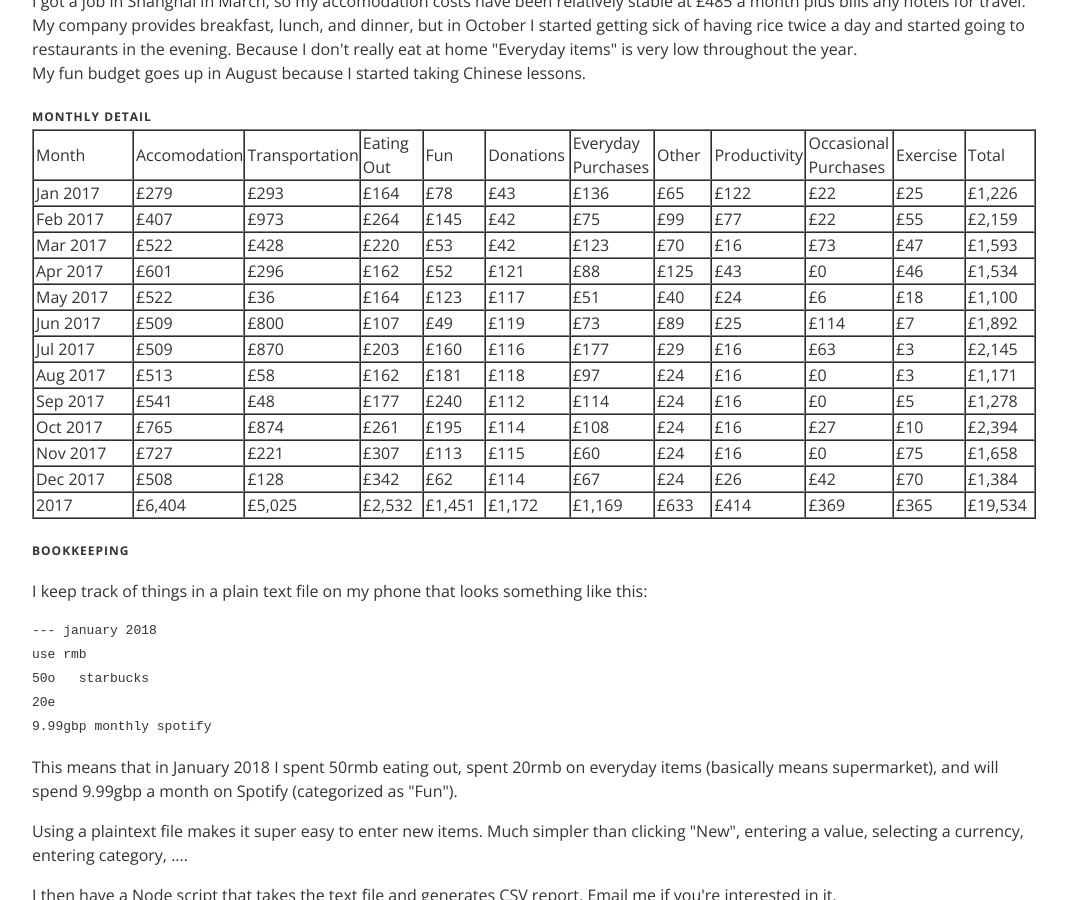
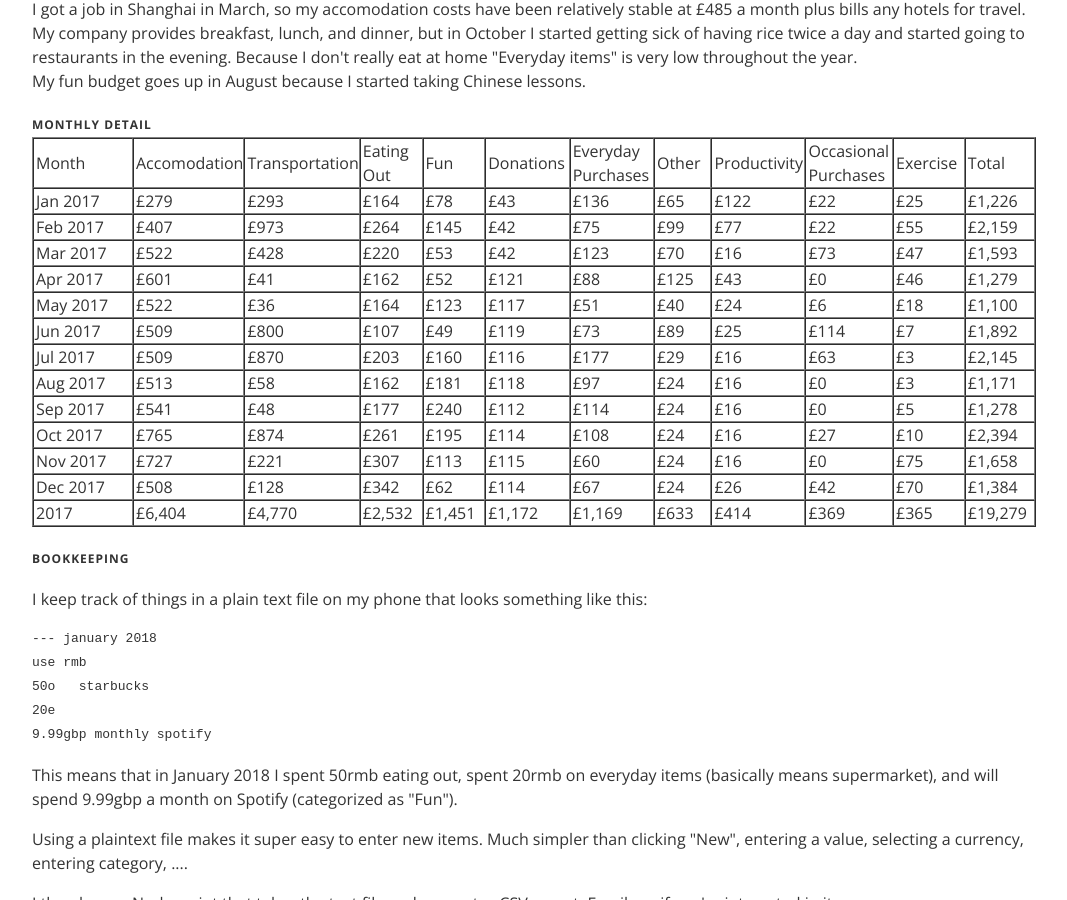
Before and after one commit to mattzeunert/mattzeunert.github.io, a Jekyll site: the page built from money.html, in a window 1280 px wide and 900 px high, scrolled down 1180 px. Shown: the whole window, without its empty margins (106-1173 px from the left). Built offline with Jekyll 4.4.1, drawn with Linux system fonts in a browser that asks for light colours; nearby versions of some CDN libraries.

Commit message:
Adjust Seoul trip cost

```diff
--- a/money.html
+++ b/money.html
@@ -98,7 +98,7 @@ Tracking my personal spending.
     <tr>
     <td data-sheets-value="{&quot;1&quot;:3,&quot;3&quot;:42826}" data-sheets-numberformat="[null,5,&quot;mmm\&quot;  \&quot;yyyy&quot;]">Apr 2017</td>
     <td data-sheets-value="{&quot;1&quot;:3,&quot;3&quot;:601}" data-sheets-numberformat="[null,4,&quot;[$&pound;]#,##0&quot;,1]">&pound;601</td>
-    <td data-sheets-value="{&quot;1&quot;:3,&quot;3&quot;:296}" data-sheets-numberformat="[null,4,&quot;[$&pound;]#,##0&quot;,1]">&pound;296</td>
+    <td data-sheets-value="{&quot;1&quot;:3,&quot;3&quot;:41}" data-sheets-numberformat="[null,4,&quot;[$&pound;]#,##0&quot;,1]">&pound;41</td>
     <td data-sheets-value="{&quot;1&quot;:3,&quot;3&quot;:162}" data-sheets-numberformat="[null,4,&quot;[$&pound;]#,##0&quot;,1]">&pound;162</td>
     <td data-sheets-value="{&quot;1&quot;:3,&quot;3&quot;:52}" data-sheets-numberformat="[null,4,&quot;[$&pound;]#,##0&quot;,1]">&pound;52</td>
     <td data-sheets-value="{&quot;1&quot;:3,&quot;3&quot;:121}" data-sheets-numberformat="[null,4,&quot;[$&pound;]#,##0&quot;,1]">&pound;121</td>
@@ -107,7 +107,7 @@ Tracking my personal spending.
     <td data-sheets-value="{&quot;1&quot;:3,&quot;3&quot;:43}" data-sheets-numberformat="[null,4,&quot;[$&pound;]#,##0&quot;,1]">&pound;43</td>
     <td data-sheets-value="{&quot;1&quot;:3,&quot;3&quot;:0}" data-sheets-numberformat="[null,4,&quot;[$&pound;]#,##0&quot;,1]">&pound;0</td>
     <td data-sheets-value="{&quot;1&quot;:3,&quot;3&quot;:46}" data-sheets-numberformat="[null,4,&quot;[$&pound;]#,##0&quot;,1]">&pound;46</td>
-    <td data-sheets-value="{&quot;1&quot;:3,&quot;3&quot;:1534}" data-sheets-numberformat="[null,4,&quot;[$&pound;]#,##0&quot;,1]">&pound;1,534</td>
+    <td data-sheets-value="{&quot;1&quot;:3,&quot;3&quot;:1279}" data-sheets-numberformat="[null,4,&quot;[$&pound;]#,##0&quot;,1]">&pound;1,279</td>
     </tr>
     <tr>
     <td data-sheets-value="{&quot;1&quot;:3,&quot;3&quot;:42856}" data-sheets-numberformat="[null,5,&quot;mmm\&quot;  \&quot;yyyy&quot;]">May 2017</td>
@@ -224,7 +224,7 @@ Tracking my personal spending.
     <tr>
     <td data-sheets-value="{&quot;1&quot;:3,&quot;3&quot;:2017}">2017</td>
     <td data-sheets-value="{&quot;1&quot;:3,&quot;3&quot;:6404}" data-sheets-numberformat="[null,4,&quot;[$&pound;]#,##0&quot;,1]">&pound;6,404</td>
-    <td data-sheets-value="{&quot;1&quot;:3,&quot;3&quot;:5025}" data-sheets-numberformat="[null,4,&quot;[$&pound;]#,##0&quot;,1]">&pound;5,025</td>
+    <td data-sheets-value="{&quot;1&quot;:3,&quot;3&quot;:4770}" data-sheets-numberformat="[null,4,&quot;[$&pound;]#,##0&quot;,1]">&pound;4,770</td>
     <td data-sheets-value="{&quot;1&quot;:3,&quot;3&quot;:2532}" data-sheets-numberformat="[null,4,&quot;[$&pound;]#,##0&quot;,1]">&pound;2,532</td>
     <td data-sheets-value="{&quot;1&quot;:3,&quot;3&quot;:1451}" data-sheets-numberformat="[null,4,&quot;[$&pound;]#,##0&quot;,1]">&pound;1,451</td>
     <td data-sheets-value="{&quot;1&quot;:3,&quot;3&quot;:1172}" data-sheets-numberformat="[null,4,&quot;[$&pound;]#,##0&quot;,1]">&pound;1,172</td>
@@ -233,7 +233,7 @@ Tracking my personal spending.
     <td data-sheets-value="{&quot;1&quot;:3,&quot;3&quot;:414}" data-sheets-numberformat="[null,4,&quot;[$&pound;]#,##0&quot;,1]">&pound;414</td>
     <td data-sheets-value="{&quot;1&quot;:3,&quot;3&quot;:369}" data-sheets-numberformat="[null,4,&quot;[$&pound;]#,##0&quot;,1]">&pound;369</td>
     <td data-sheets-value="{&quot;1&quot;:3,&quot;3&quot;:365}" data-sheets-numberformat="[null,4,&quot;[$&pound;]#,##0&quot;,1]">&pound;365</td>
-    <td data-sheets-value="{&quot;1&quot;:3,&quot;3&quot;:19534}" data-sheets-numberformat="[null,4,&quot;[$&pound;]#,##0&quot;,1]">&pound;19,534</td>
+    <td data-sheets-value="{&quot;1&quot;:3,&quot;3&quot;:19279}" data-sheets-numberformat="[null,4,&quot;[$&pound;]#,##0&quot;,1]">&pound;19,279</td>
     </tr>
     </tbody>
     </table>
```
Also changed, not shown: img/money/2017-category-pie-chart.png, img/money/2017-monthly-line-chart.png.
